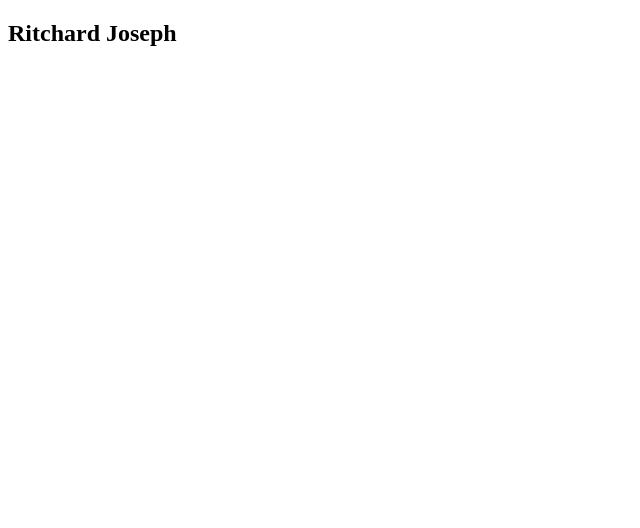
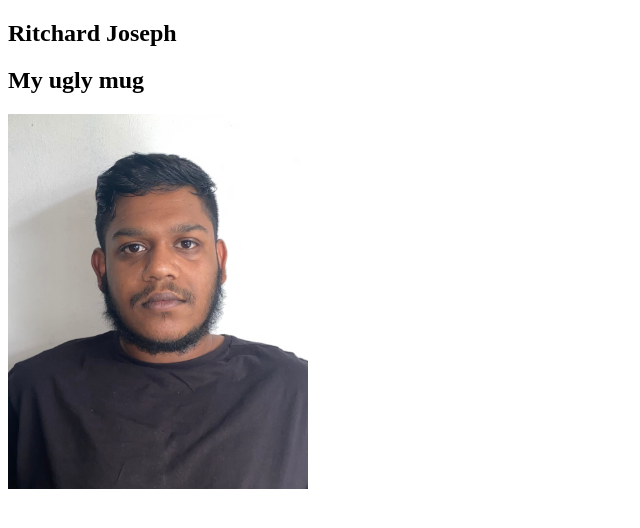
Before and after one commit to ritchardjoseph01/WebsitePortfolio, a plain HTML site: page index.html in a window 1280 px wide. Shown: the whole page, without its empty margins (0-640 px from the left). Drawn offline with Linux system fonts and the light colour scheme.

Commit message:
Added basic image/caption and subheading

```diff
--- a/index.html
+++ b/index.html
@@ -9,6 +9,9 @@
 <body>
     <section>
         <h1>Ritchard Joseph</h1>
+        <h2>My ugly mug</h2>
+        <img src="/Links and Images/Profile.jpg" alt="Mugshot of me" width="300px">
+        <figcaption></figcaption>
 
     </section>
 
```
Also changed, not shown: Links and Images/Profile.jpg (added).
